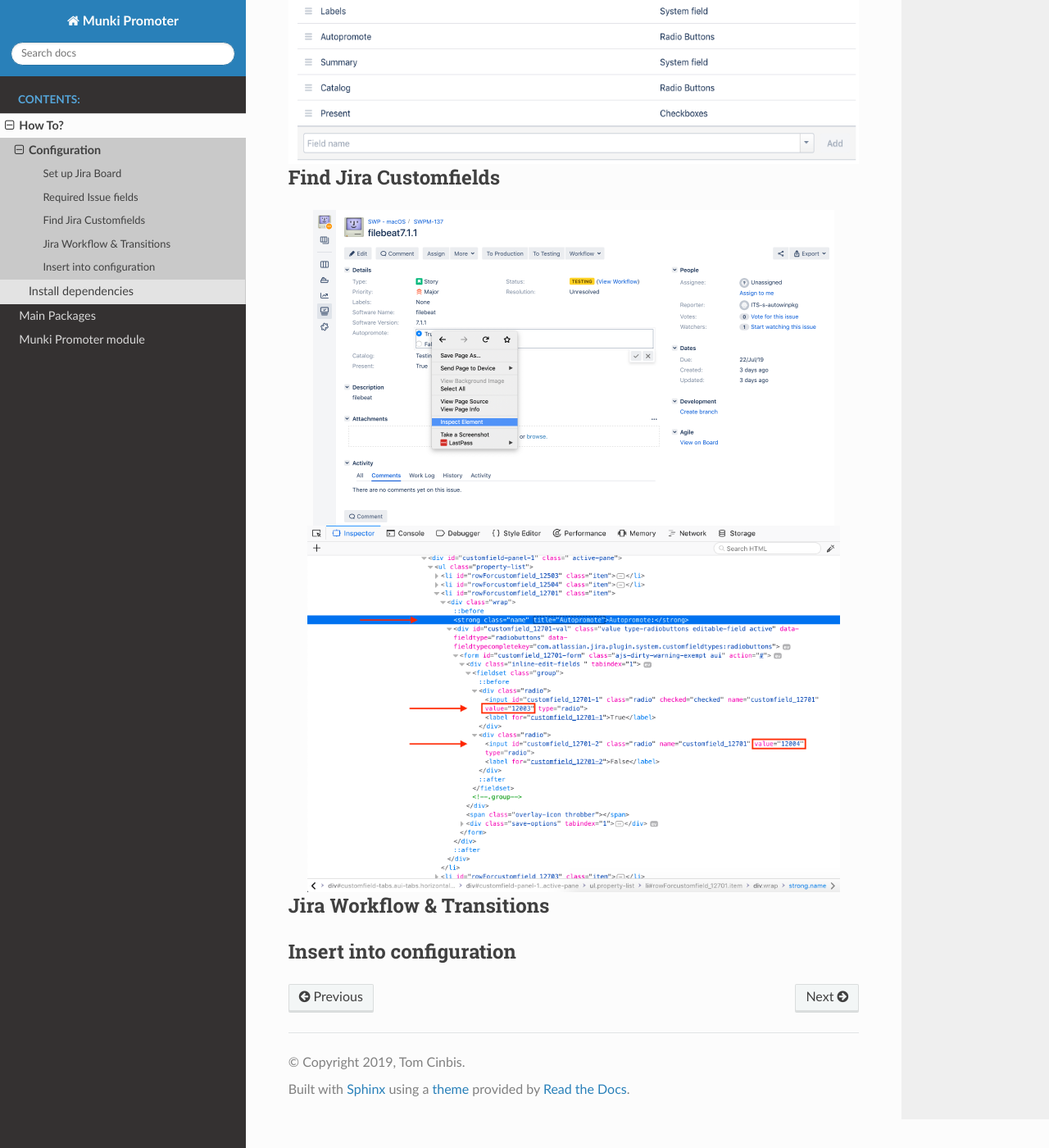
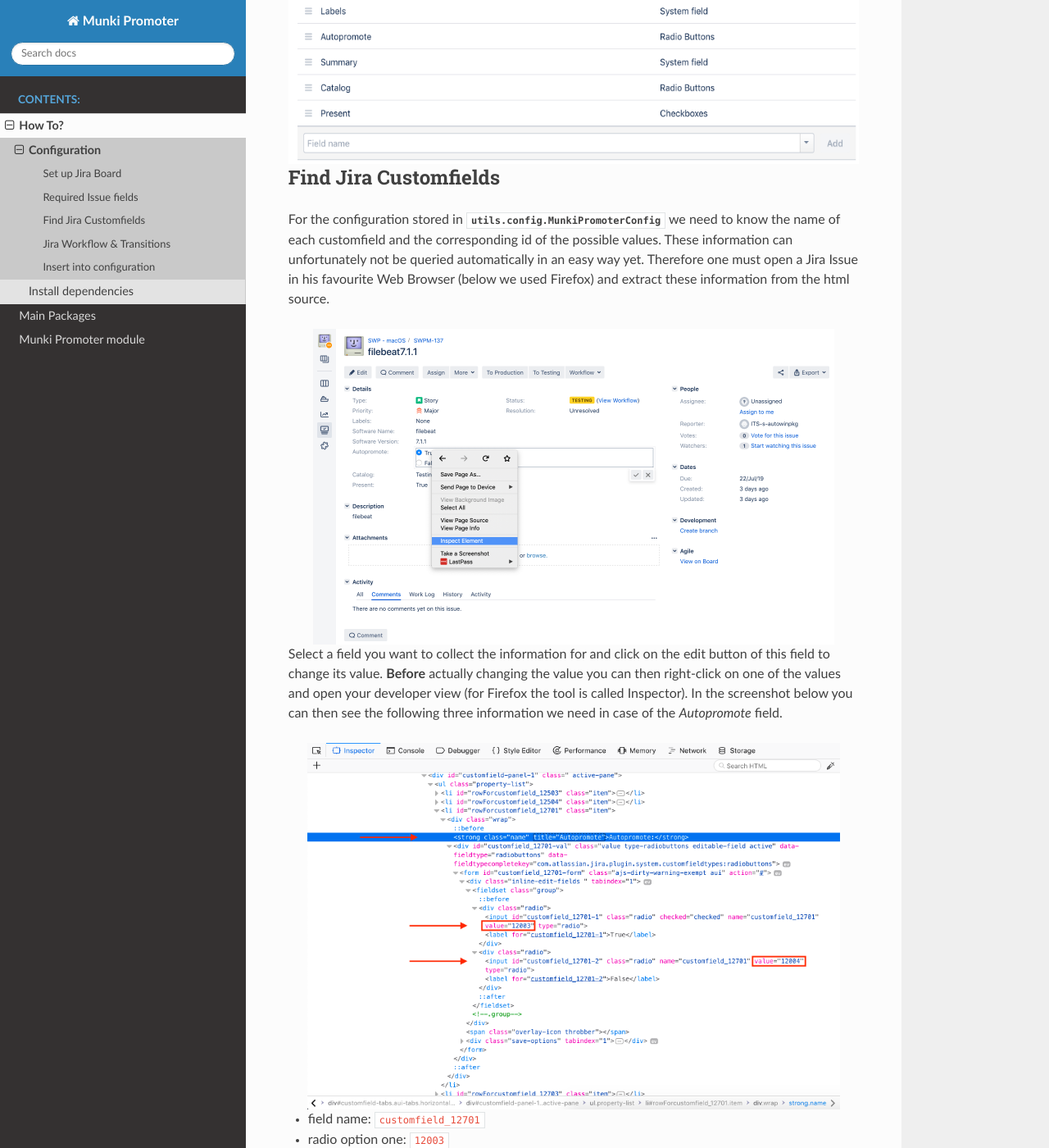
Before and after one commit to tcinbis/munkipromoter, a Sphinx documentation site: the page built from docs/config.rst, in a window 1280 px wide and 1400 px high, scrolled down 1942 px. Shown: the whole window at 82% size. Built offline with Sphinx 7.4.7 and the Read the Docs theme 2.0.0, drawn with Linux system fonts in a browser that asks for light colours; some of the changed text lies outside the part shown.

Commit message:
Continued config.rst
Signed-off-by: Tom Cinbis <tom.cinbis@unibas.ch>

```diff
--- a/docs/config.rst
+++ b/docs/config.rst
@@ -22,19 +22,14 @@
 The fields we need are the following:
 
 - Software Name
-
 - Software Version
-
 - Due date
-
 - Catalog
-
 - Autopromote
-
 - Present
 
 Below you can see an example of such an screen with the fields we need to add
-and **most** importantly for **you** the type of field. These types are critical to the
+and **most importantly for you** the type of field. These types are critical to the
 proper out of the box functioning. In case the types you want to use, differ
 from the ones shown below, you need to manually adjust the
 :meth:`core.provider.jiraprovider.JiraBoardProvider.commit` method.
@@ -46,15 +41,40 @@
 Find Jira Customfields
 ----------------------
 
+For the configuration stored in :class:`utils.config.MunkiPromoterConfig` we
+need to know the name of each customfield and the corresponding id of the
+possible values. These information can unfortunately not be queried
+automatically in an easy way yet. Therefore one must open a Jira Issue in his
+favourite Web Browser (below we used Firefox) and extract these information from
+the html source.
+
 
 .. image:: img/jira-issue-inspect.png
    :scale: 25 %
    :align: center
 
+Select a field you want to collect the information for and click on the edit
+button of this field to change its value. **Before** actually changing the value
+you can then right-click on one of the values and open your developer view
+(for Firefox the tool is called Inspector). In the screenshot below you can then
+see the following three information we need in case of the `Autopromote` field.
+
 .. image:: img/jira-inspector-html.png
    :scale: 35 %
    :align: center
 
+- field name: ``customfield_12701``
+
+- radio option one: ``12003``
+
+- radio option two: ``12004``
+
+These information can now be added to the :mod:`utils.config`. For this example
+you would need to set the following configuration options:
+
+- ``JIRA_AUTOPROMOTE_FIELD`` to ``customfield_12701``
+- ``_JIRA_AUTOPROMOTE_TRUE`` to ``12003``
+- ``_JIRA_AUTOPROMOTE_FALSE`` to ``12004``
 
 Jira Workflow & Transitions
 ----------------------------
```
Also changed, not shown: docs/howto.rst (line endings or trailing spaces).
